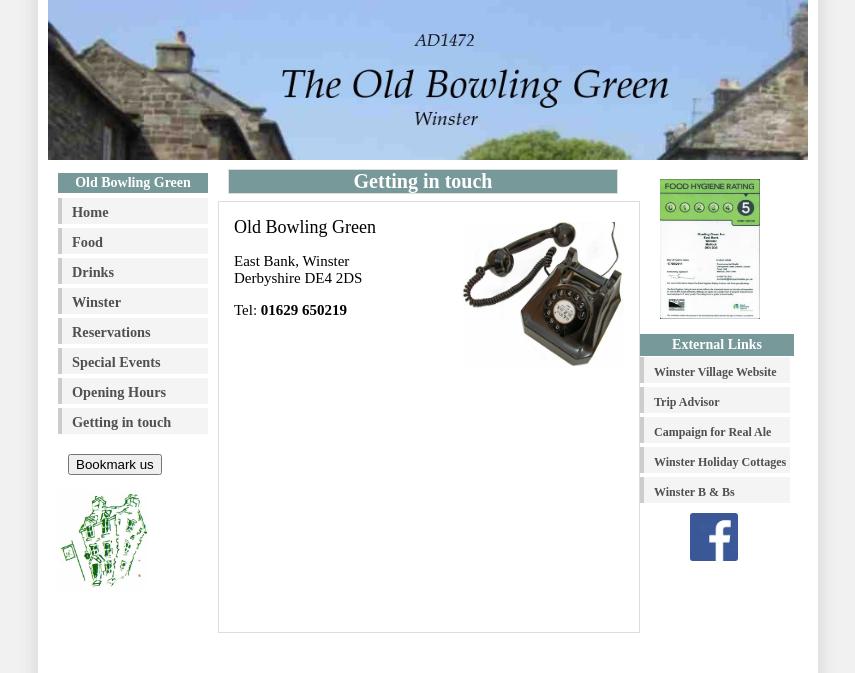
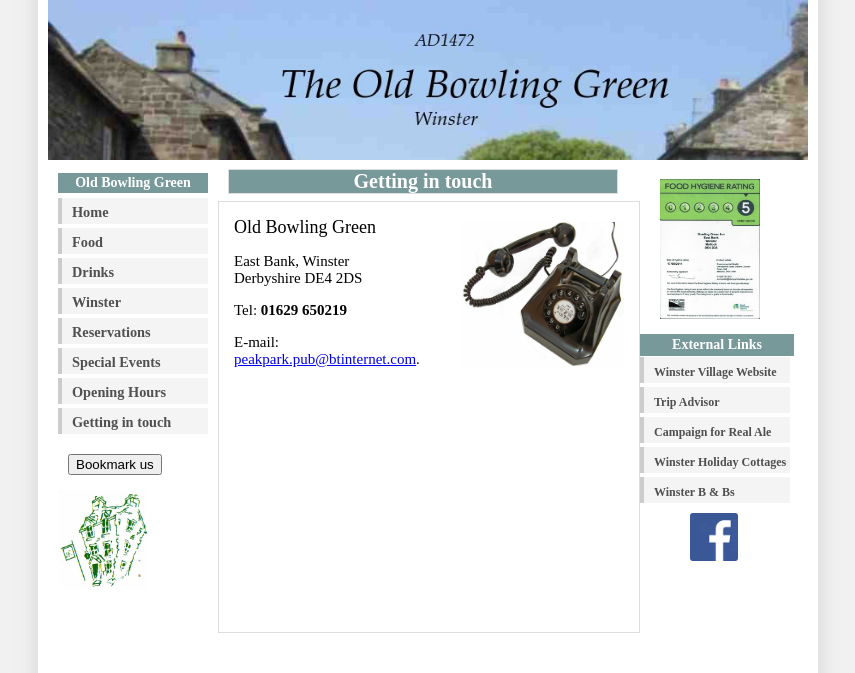
Before and after one commit to subnova/legacy-obg, a PHP site: page /contact.php in a window 1280 px wide. Shown: the top 673 px of the page, without its empty margins (212-1067 px from the left). Run offline with PHP 8.4, Linux system fonts and the light colour scheme; data that the repository does not hold is empty; some libraries are stand-ins or nearby versions.

Commit message:
Added e-mail address to Contact page

```diff
--- a/contact.php
+++ b/contact.php
@@ -33,6 +33,8 @@
      <big>Old Bowling Green </big><p></p>
      East Bank, Winster<br> Derbyshire DE4 2DS
      <p> </p> Tel: <span style="font-weight: bold;">01629 650219 </span>
+
+     <p>E-mail: <a href="mailto:peakpark.pub@btinternet.com">peakpark.pub@btinternet.com</a>.
    </div>
 
     <?php include 'rpanel.php'; ?>
```
